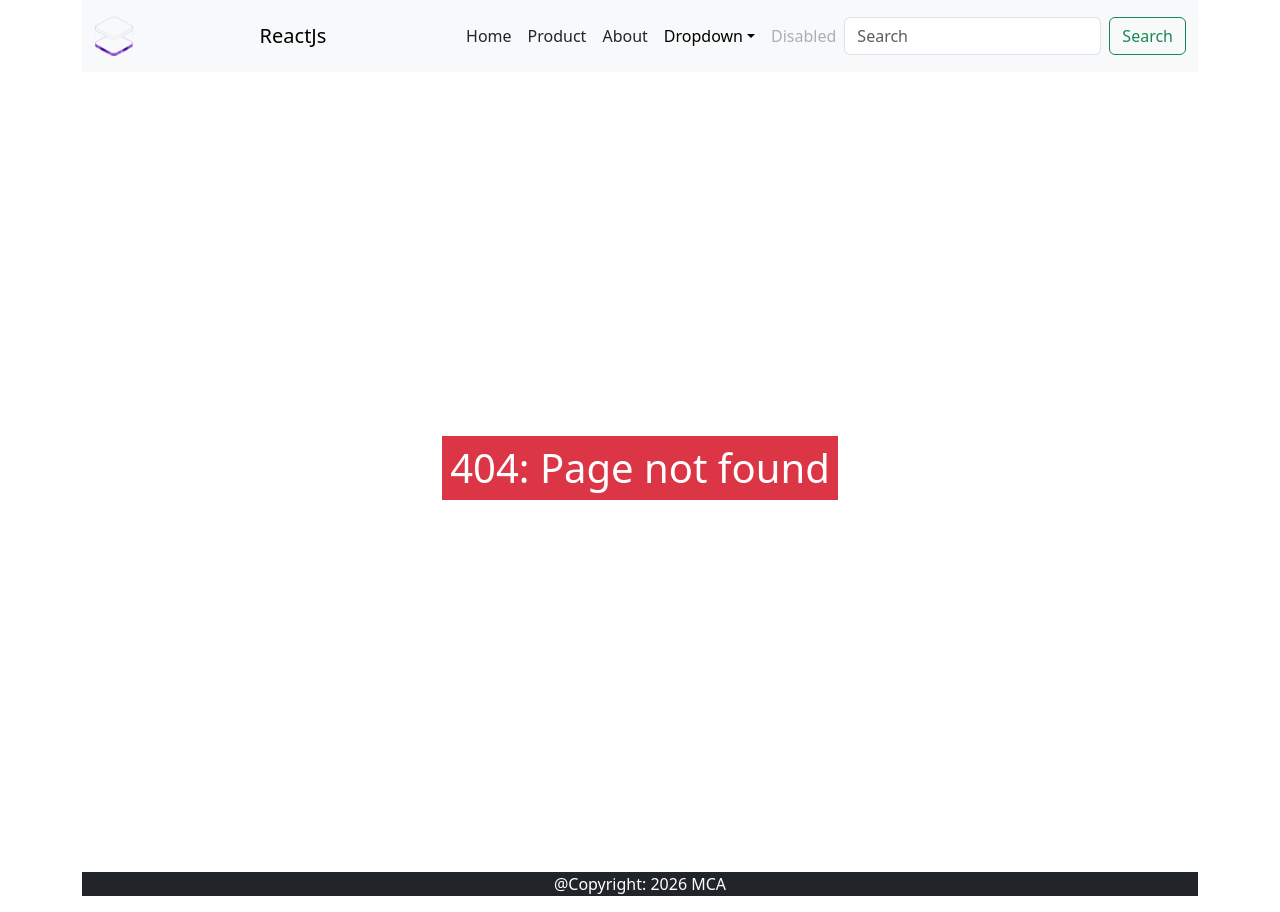
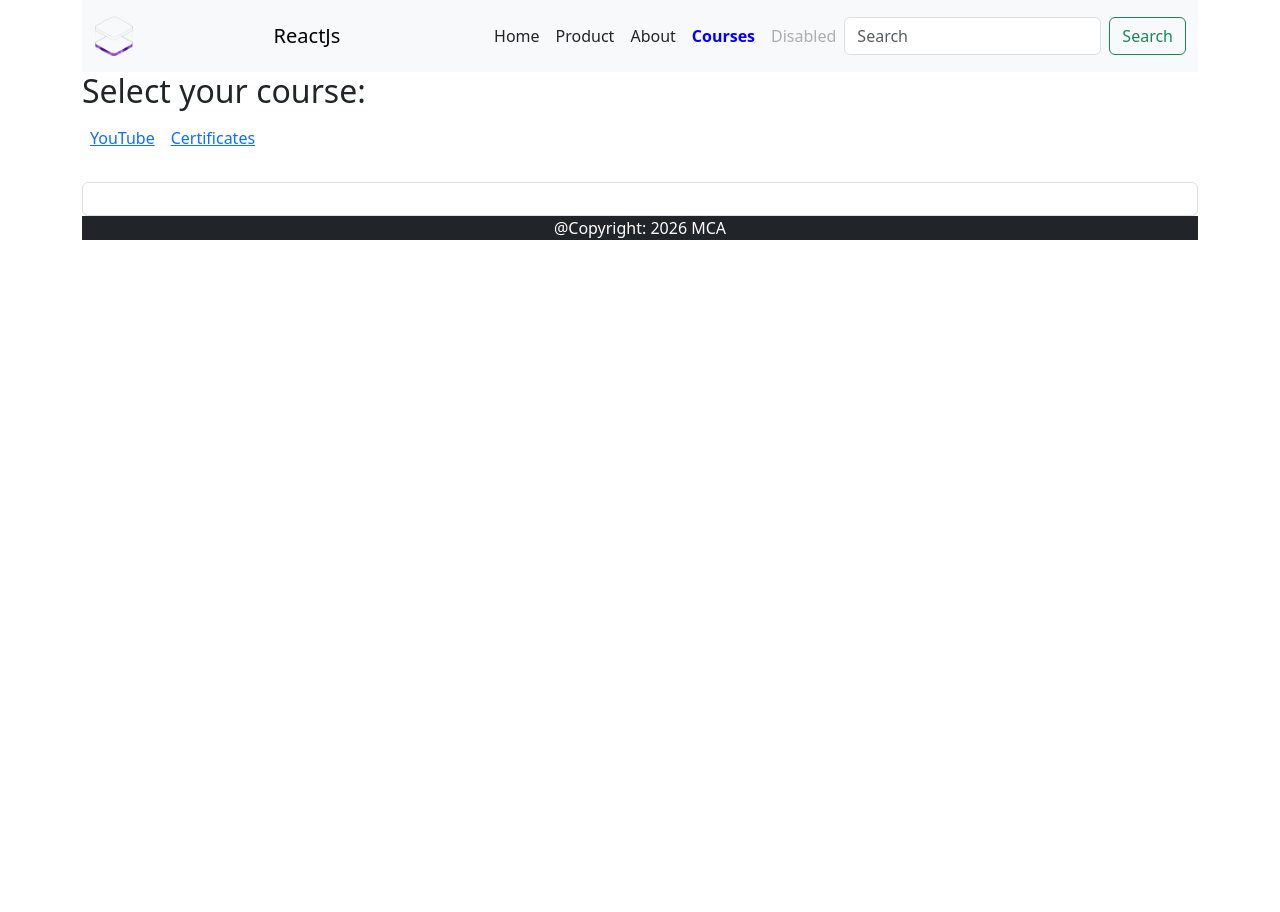
Before and after one commit to Tanya-26/ReactJS, a React (Vite) app: page /courses in a window 1280 px wide. Before the commit this address had no page. After the commit the page ends 800 px from the top, so only its background shows below. Built offline with nearby package versions, Linux system fonts and the light colour scheme.

Commit message:
dropdown

```diff
--- a/src/App.jsx
+++ b/src/App.jsx
@@ -1,25 +1,31 @@
-import Contact from './components/Contact'
-import About from './components/About'
-import { Route, Routes } from 'react-router-dom'
-import Registration from './components/Registration'
-import Header from './components/Header/Header'
-import Footer from './components/footer/Footer'
-import Error from './components/Error'
-import Product from './components/Product'
+import Contact from "./components/Contact";
+import About from "./components/About";
+import { Route, Routes } from "react-router-dom";
+import Registration from "./components/Registration";
+import Header from "./components/Header/Header";
+import Footer from "./components/footer/Footer";
+import Error from "./components/Error";
+import Product from "./components/Product";
+import Courses from "./components/Courses";
 const App = () => {
   return (
-    <div className='container'>
-      <Header/>
+    <div className="container">
+      <Header />
       <Routes>
-        <Route path='/' element={ <Registration/>}></Route>
-        <Route path='/about/:id' element={<About/>}></Route>
-        <Route path='/contact' element={<Contact/>}></Route>
-        <Route path='/product/:pid' element={<Product/>}></Route>
-        <Route path='*' element={<Error/>}/>
+        <Route path="/" element={<Registration />}></Route>
+        <Route path="/about/:id" element={<About />}></Route>
+        <Route path="/contact" element={<Contact />}></Route>
+
+        <Route path="/courses" element={<Courses />}>
+          <Route path="youtube" element={<div>YouTube Course Page</div>} />
+          <Route path="certificates" element={<div>Certificates Page</div>} />
+        </Route>
+        <Route path="/product/:pid" element={<Product />}></Route>
+        <Route path="*" element={<Error />} />
       </Routes>
-      <Footer/>
+      <Footer />
     </div>
-  )
-}
+  );
+};
 
-export default App
+export default App;
--- /dev/null
+++ b/src/components/Courses.jsx
@@ -0,0 +1,21 @@
+import { NavLink, Outlet } from 'react-router-dom';
+
+const Courses = () => {
+  return (
+    <div>
+      <h2>Select your course:</h2>
+      <nav className='justify-between d-flex mb-4'>
+
+        <NavLink to="youtube" className="m-2">YouTube</NavLink>
+        <NavLink to="certificates" className="m-2">Certificates</NavLink>
+      </nav>
+
+
+      <div className="p-3 border rounded">
+        <Outlet />
+      </div>
+    </div>
+  );
+};
+
+export default Courses;
--- a/src/components/Header/Header.jsx
+++ b/src/components/Header/Header.jsx
@@ -1,5 +1,6 @@
 import { NavLink } from "react-router-dom";
 import hero from "../../assets/hero.png";
+
 const Header = () => {
   const activeStyle = ({ isActive }) => {
     return {
@@ -56,36 +57,14 @@ const Header = () => {
                 About
               </NavLink>
             </li>
-            <li className="nav-item dropdown">
+            <li className="nav-item">
               <NavLink
-                className="nav-link dropdown-toggle"
-                to="#"
-                role="button"
-                data-bs-toggle="dropdown"
-                aria-expanded="false"
+                className="nav-link"
+                to="/courses"
+                style={activeStyle}
               >
-                Dropdown
+                Courses
               </NavLink>
-              <ul className="dropdown-menu">
-                <li>
-                  <NavLink className="dropdown-item" to="#">
-                    Action
-                  </NavLink>
-                </li>
-                <li>
-                  <NavLink className="dropdown-item" to="#">
-                    Another action
-                  </NavLink>
-                </li>
-                <li>
-                  <hr className="dropdown-divider" />
-                </li>
-                <li>
-                  <NavLink className="dropdown-item" to="#">
-                    Something else here
-                  </NavLink>
-                </li>
-              </ul>
             </li>
             <li className="nav-item">
               <a className="nav-link disabled" aria-disabled="true">
```
